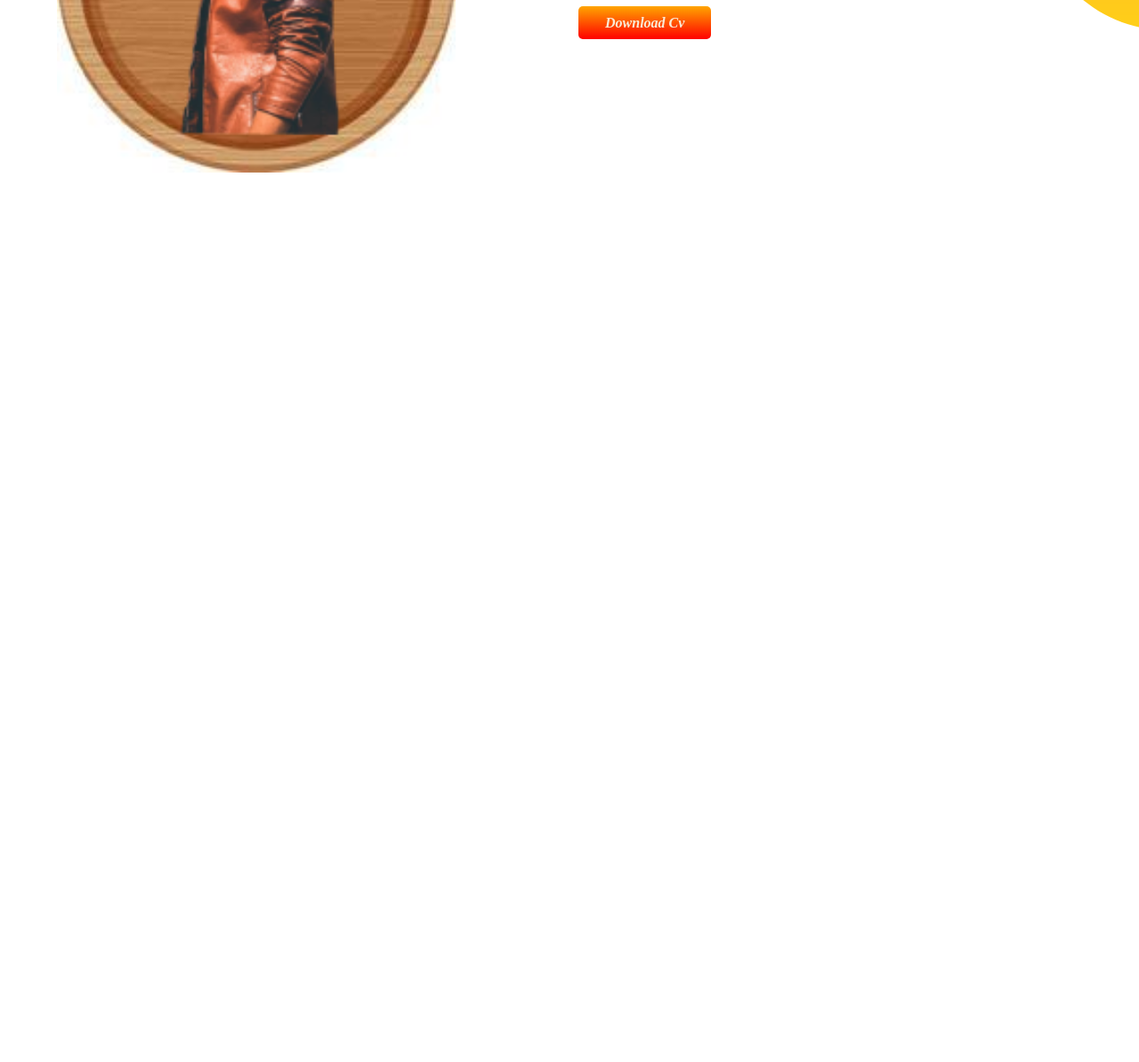
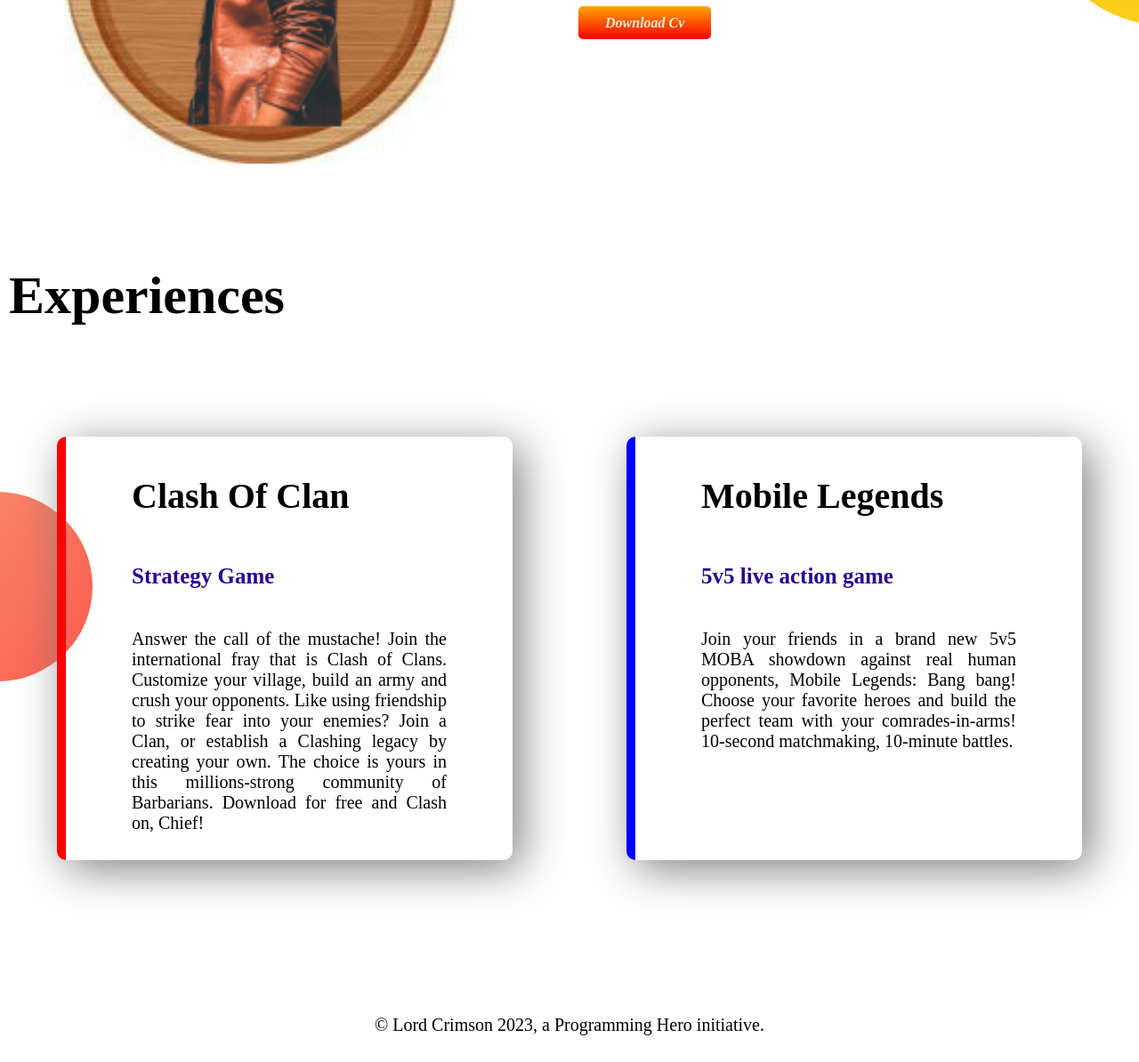
Before and after one commit to ShazibBosu/Sample-portfolio, a plain HTML site: page index.html in a window 1280 px wide. Shown: the part 1152-2346 px from the top of the page at 89% size. Before the commit the page ends 1450 px from the top, so only its background shows below. Drawn offline with Linux system fonts and the light colour scheme; a web font is replaced by a local one.

Commit message:
first commitiiiw

```diff
--- a/index.html
+++ b/index.html
@@ -13,7 +13,7 @@
 </head>
 
 <body>
-    <section class="top_banner">
+    <section class="top_banner flexible_container">
 
         <div class="flexi">
             <h1>Welcome To</h1>
@@ -38,7 +38,7 @@
             <img src="images/wooden-cutting-board-or-plate-in-cartoon-style-isolated-free-vector.png" alt="">
         </div>
     </section>
-    <section class="Mydream">
+    <section class="Mydream flexible_container">
         <div class="flexi">
             <img src="images/wooden-cutting-board-or-plate-in-cartoon-style-isolated-free-vector.png" alt="">
         </div>
@@ -57,7 +57,41 @@
 
         </div>
     </section>
+    <section class="experience">
+        <h1>Experiences</h1>
+        <div class="flexible_container">
+            <div class="flexi_box" id="coc">
+                <h2>Clash Of Clan</h2>
+                <h3 class="violet">Strategy Game</h3>
+                <p>
+                    Answer the call of the mustache! Join the international fray that is Clash of Clans.
+                    Customize your village, build an army and crush your opponents. Like using friendship to
+                    strike fear into your enemies? Join a Clan, or establish a Clashing legacy by creating your
+                    own. The choice is yours in this millions-strong community of Barbarians. Download for free
+                    and Clash on, Chief!
+
+                </p>
+            </div>
+            <div class="flexi_box" id="mlbb">
+                <h2>Mobile Legends</h2>
+                <h3 class="violet">5v5 live action game</h3>
+
+                <p>
+                    Join your friends in a brand new 5v5 MOBA showdown against real human opponents, Mobile
+                    Legends: Bang bang! Choose your favorite heroes and build the perfect team with your
+                    comrades-in-arms! 10-second matchmaking, 10-minute battles.
+                </p>
+
+            </div>
+        </div>
+    </section>
+
 
 </body>
+<footer>
+    <p>
+        © Lord Crimson 2023, a Programming Hero initiative.
+    </p>
+</footer>
 
 </html>
--- a/style.css
+++ b/style.css
@@ -26,9 +26,11 @@ h3 {
 p {
     font-size: 20px;
     padding: 10px;
+    text-align: justify;
+
 }
 
-section {
+.flexible_container {
     display: flex;
     margin-bottom: 100px;
 }
@@ -66,4 +68,40 @@ section {
     background-image: url(images/dream-bg.png);
     background-repeat: no-repeat;
     background-position: right;
+    padding-left: 10px;
+    padding-right: 10px;
 }
+
+.flexi_box {
+    width: 40%;
+    margin: 5%;
+    padding-left: 5%;
+    padding-right: 5%;
+    box-shadow: 10px 10px 50px gray;
+    text-align: justify;
+
+
+
+
+}
+
+#mlbb {
+    border-left: 10px solid blue;
+    border-radius: 10px;
+}
+
+#coc {
+    border-left: 10px solid red;
+    border-radius: 10px;
+
+}
+
+.experience {
+    background-image: url(images/exp-bg.png);
+    background-repeat: no-repeat;
+    background-position: left;
+}
+
+footer p {
+    text-align: center;
+}
```
